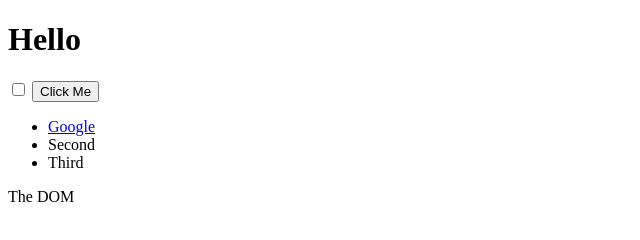
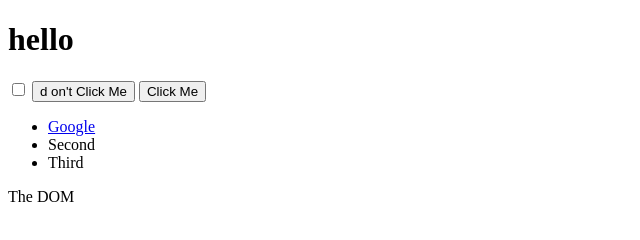
Before and after one commit to MoeHcci/DOM_project1, a plain HTML site: page index.html in a window 1280 px wide. Shown: the whole page, without its empty margins (0-640 px from the left). Drawn offline with Linux system fonts and the light colour scheme.

Commit message:
Final form for the training site which is found on index.html. All the notes that have been taken have been saved

```diff
--- a/index.html
+++ b/index.html
@@ -9,8 +9,10 @@
 </head>
 
 <body>
-  <h1 id="title"> Hello</h1>
+  <h1 id="title"><yo>hello</yo></h1>
   <input type="checkbox" />
+  <button class="btn">d on't Click Me</button>
+
   <button class="btn">Click Me</button>
   <ul id=list>
     <li class="item">
--- a/styles.css
+++ b/styles.css
@@ -0,0 +1,3 @@
+.huge {
+  font-size: 10rem;
+}
```
